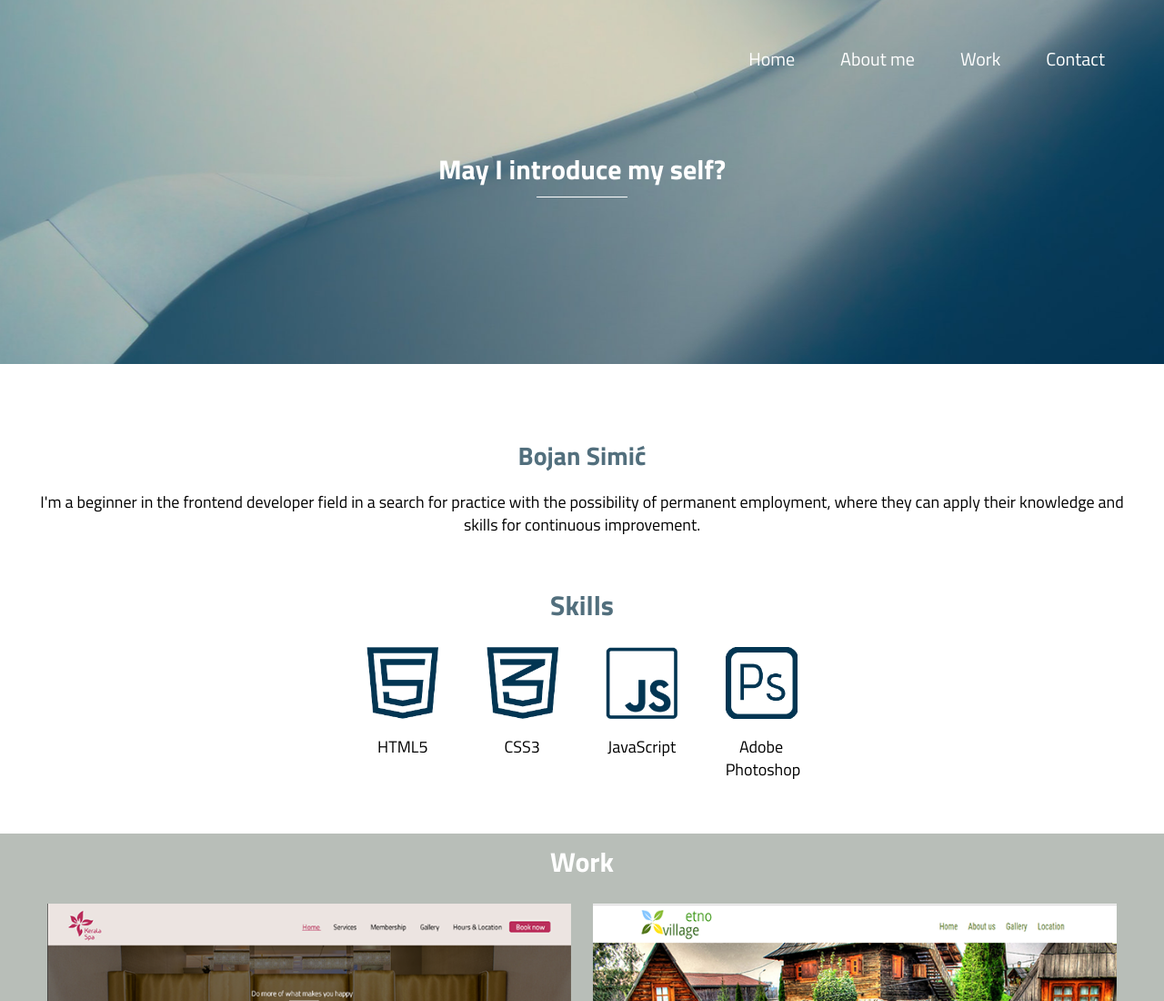
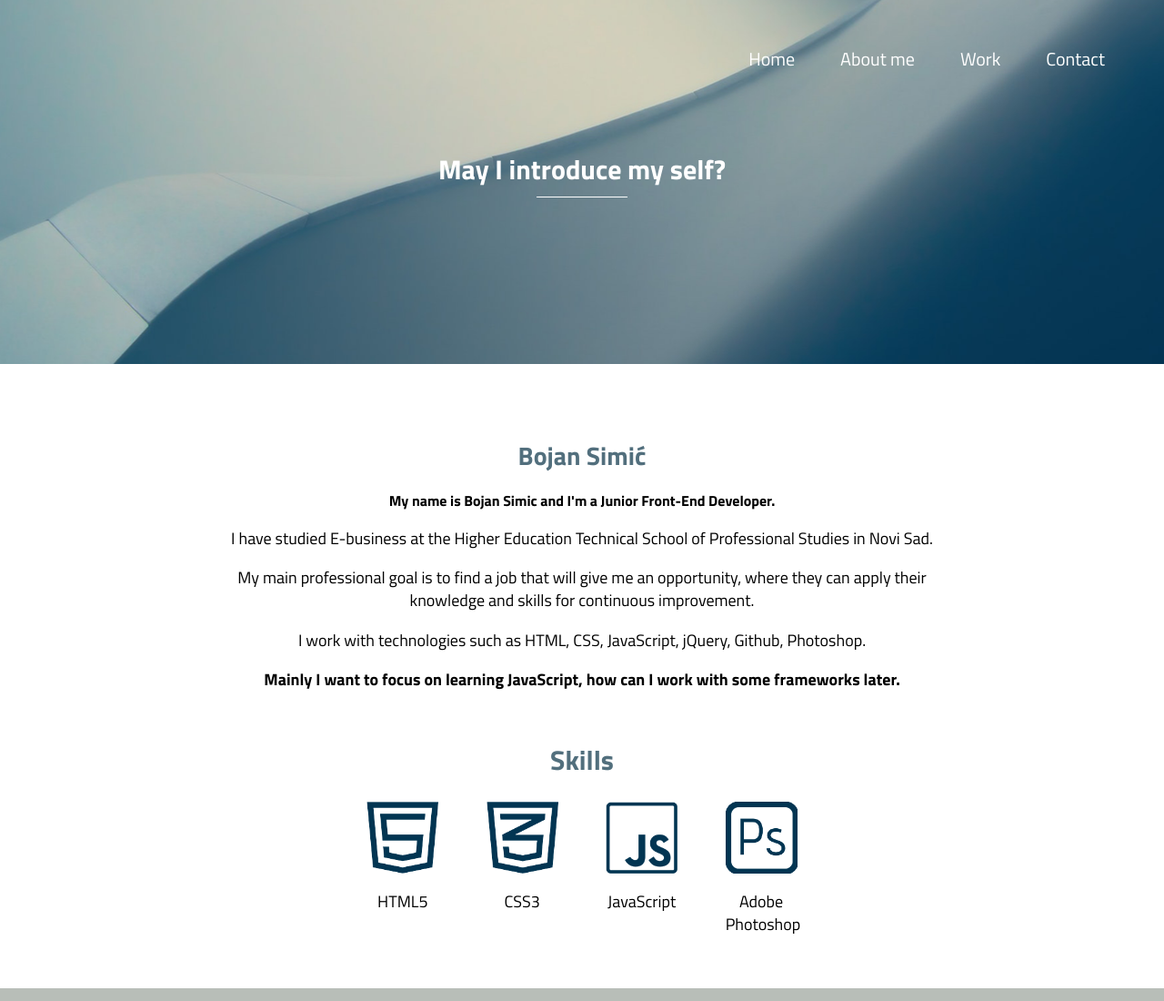
Before and after one commit to simicb67/portfolio, a plain HTML site: page index.html in a window 1280 px wide. Shown: the top 1100 px of the page at 91% size. Drawn offline with nearby package versions, Linux system fonts and the light colour scheme.

Commit message:
text rename

```diff
--- a/css/main.css
+++ b/css/main.css
@@ -226,8 +226,12 @@ nav a:hover {
 .about {
     padding-top: 50px
 }
-.about p {
-
+.about h3 {
+  font-size: 1.6em;
+  text-align: center;
+}
+.about span {
+  font-weight: bold;
 }
 .about h2 {
     text-align: center;
@@ -418,8 +422,11 @@ nav li a:hover {
 .burger {
   display: none;
 }
-
 /*end header*/
+.about .text {
+    padding-left: 50px;
+    padding-right: 50px;
+}
 
 .contact ul {
   width: 12%;
@@ -429,7 +436,11 @@ nav li a:hover {
 .contact ul {
   width: 8%;
 }
+.about .text {
+    padding-left: 200px;
+    padding-right: 200px;
 
+}
 }
 
 
--- a/index.html
+++ b/index.html
@@ -46,15 +46,18 @@
   <section class="about" id="about">
     <div class="container">
       <h1>Bojan Simić</h1>
-      <p>I'm a beginner in the frontend developer field in a search
-		for practice with the possibility of permanent
-		employment, where they can apply their knowledge and
-		skills for continuous improvement. </p>
+      <div class="text">
+        <h3>My  name is Bojan Simic and I'm a Junior Front-End Developer.</h3>
+        <p>I have studied E-business at the Higher Education Technical School of Professional Studies in Novi Sad.</p>
+        <p>My main professional goal is to find a job that will give me an opportunity, where they can apply their knowledge and
+        skills for continuous improvement.</p>
+        <p>I work with technologies such as HTML, CSS, JavaScript, jQuery, Github, Photoshop. </p>
+        <p><span>Mainly I want to focus on learning JavaScript, how can I work with some frameworks later.</span></p>
+      </div>
       <h2>Skills</h2>
       <ul class="unstyle-list clearfix">
         <li><img src="img/html.png"><p>HTML5</p></li>
         <li><img src="img/css.png"><p>CSS3</p></li>
-
         <li><img src="img/java.png"><p>JavaScript</p></li>
         <li><img src="img/ps.png"><p>Adobe Photoshop</p></li>
       </ul>
```
